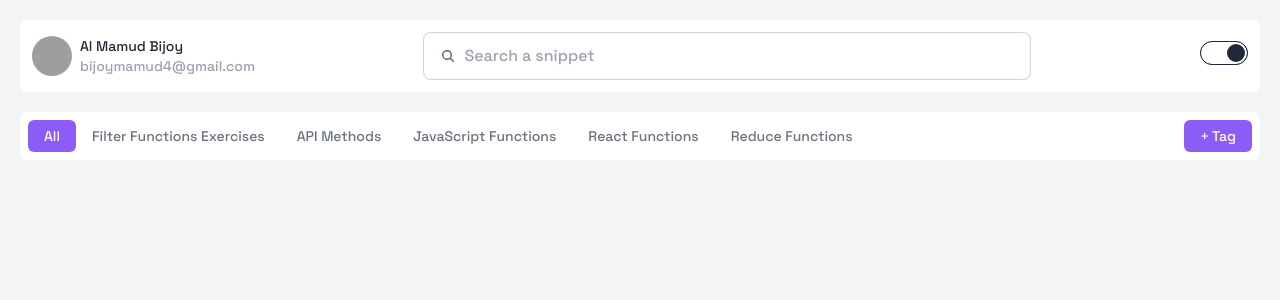
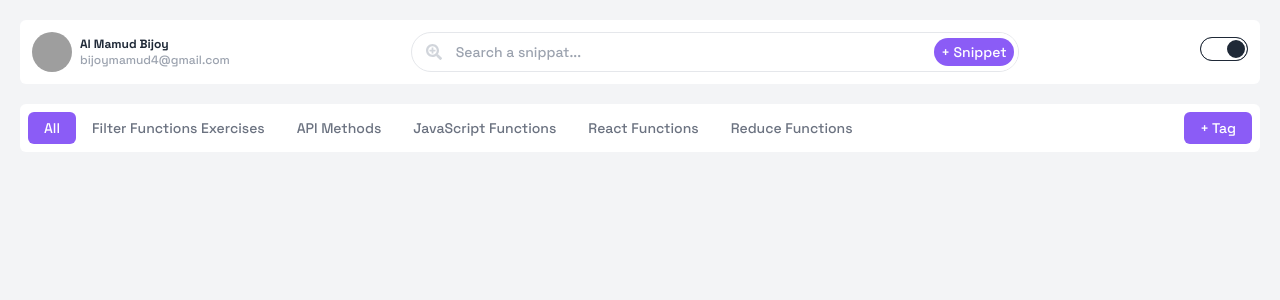
Before and after one commit to bijoymamud/code_snippet_task, a React (Vite) app: page / in a window 1280 px wide. Shown: the top 300 px of the page. Built offline with nearby package versions, Linux system fonts and the light colour scheme; grey boxes are pictures that could not be loaded.

Commit message:
some mod in search section

```diff
--- a/index.html
+++ b/index.html
@@ -4,7 +4,7 @@
     <meta charset="UTF-8" />
 
     <meta name="viewport" content="width=device-width, initial-scale=1.0" />
-    <title>Code Snippet</title>
+    <title>Code Snippat</title>
   </head>
   <body>
     <div id="root"></div>
--- a/src/Pages/Navbar/Navbar.jsx
+++ b/src/Pages/Navbar/Navbar.jsx
@@ -1,3 +1,6 @@
+import { FaSearch, FaSearchPlus } from "react-icons/fa";
+import { FaSearchengin } from "react-icons/fa6";
+
 const Navbar = () => {
 
 
@@ -16,27 +19,26 @@ const Navbar = () => {
           </div>
 
           <div >
-            <h2 className="text-sm ">Al Mamud Bijoy</h2>
-            <p className="text-sm text-gray-400" >bijoymamud4@gmail.com</p>
+            <h2 className="text-xs font-semibold">Al Mamud Bijoy</h2>
+            <p className="text-xs text-gray-400" >bijoymamud4@gmail.com</p>
           </div>
           </div>
 
-          <div className="w-2/4 ">
-              <label className="input input-bordered flex items-center gap-2">
 
-                  <svg
-                    xmlns="http://www.w3.org/2000/svg"
-                    viewBox="0 0 16 16"
-                    fill="currentColor"
-                    className="h-4 w-4 opacity-70">
-                    <path
-                      fillRule="evenodd"
-                      d="M9.965 11.026a5 5 0 1 1 1.06-1.06l2.755 2.754a.75.75 0 1 1-1.06 1.06l-2.755-2.754ZM10.5 7a3.5 3.5 0 1 1-7 0 3.5 3.5 0 0 1 7 0Z"
-                      clipRule="evenodd" />
-                  </svg>
-                  <input type="text" className="" placeholder="Search a snippet" />
-            </label>
-          </div>
+
+    <div className="relative flex items-center w-2/4 border h-10 rounded-full  overflow-hidden">
+            <div className="grid place-items-center h-full w-12 text-gray-300">
+              <FaSearchPlus className="h-4 w-5" />
+            </div>
+            <input
+              className="peer h-full w-full outline-none text-sm text-gray-700 pr-24"
+              type="text"
+              placeholder="Search a snippat..."
+            />
+            <button className="absolute text-sm right-1 h-7 w-20 bg-violet-500 text-white rounded-full hover:bg-violet-600">
+              + Snippet
+            </button>
+      </div>
 
           <div>
           <input type="checkbox" className="toggle" defaultChecked />
```
